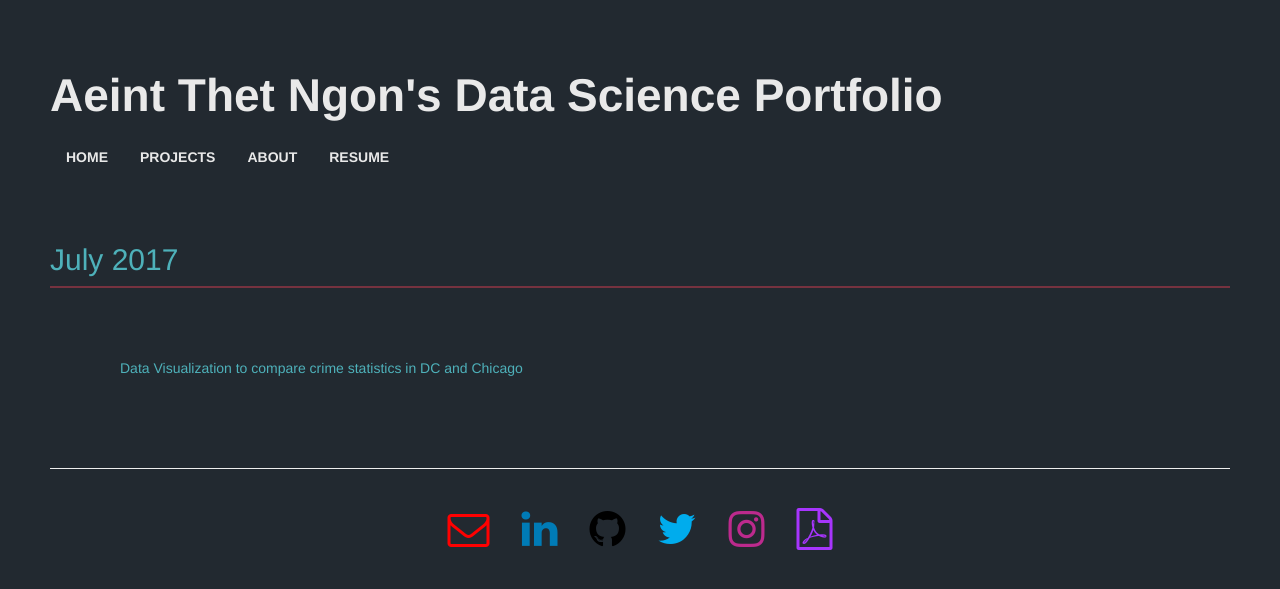
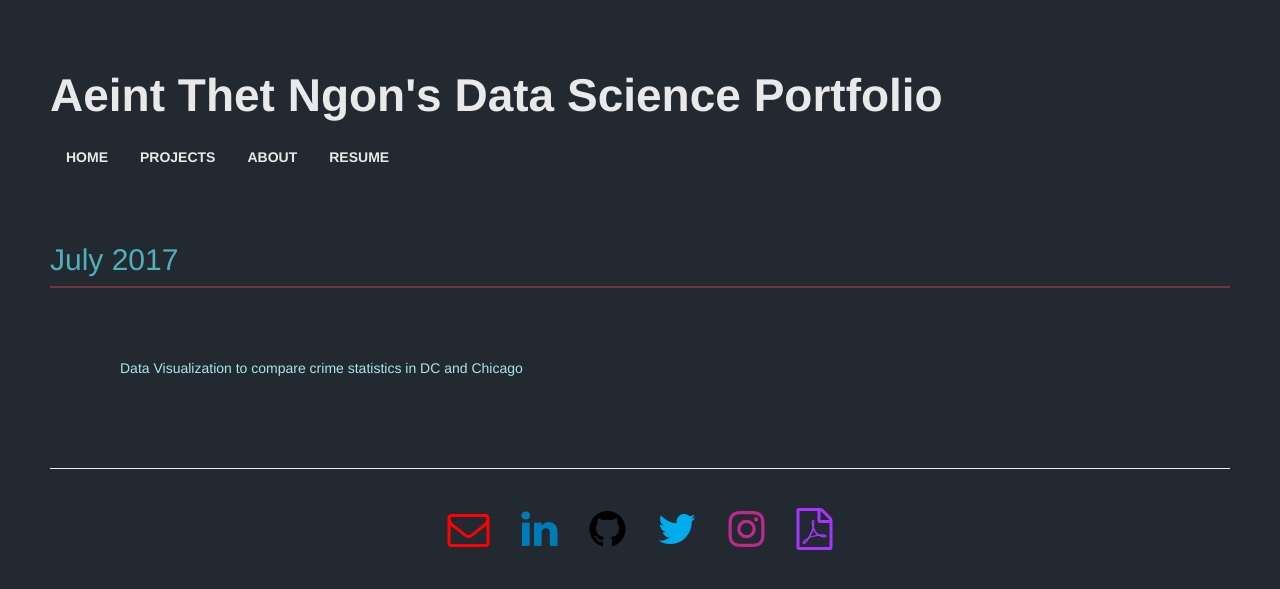
Before and after one commit to aeintngon/old-webpage, a Jekyll site: the page built from projects.html, in a window 1280 px wide. Shown: the top 589 px of the page. Built offline with Jekyll 4.4.1, drawn with Linux system fonts in a browser that asks for light colours; nearby versions of some CDN libraries.

Commit message:
Update styles.css

```diff
--- a/CSS/styles.css
+++ b/CSS/styles.css
@@ -65,13 +65,13 @@ li a:hover {
 }
 
 .link {
-	color: #4EB1BA;
+	color: #A6E7ED;
 }
 
 .link:hover {
 	color:#E9E9E9;
 	text-decoration:none;
-    cursor:pointer;
+    	cursor:pointer;
 }
 
 .content {
@@ -79,8 +79,6 @@ li a:hover {
 	padding:70px;
 	color:#E9E9E9;
 }
-
-
 
 .footer {
 	text-align: center;
```
